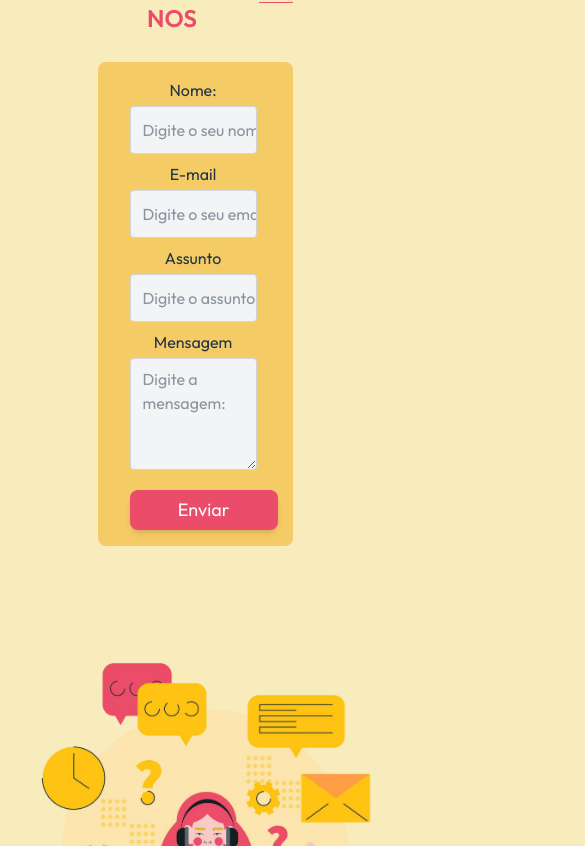
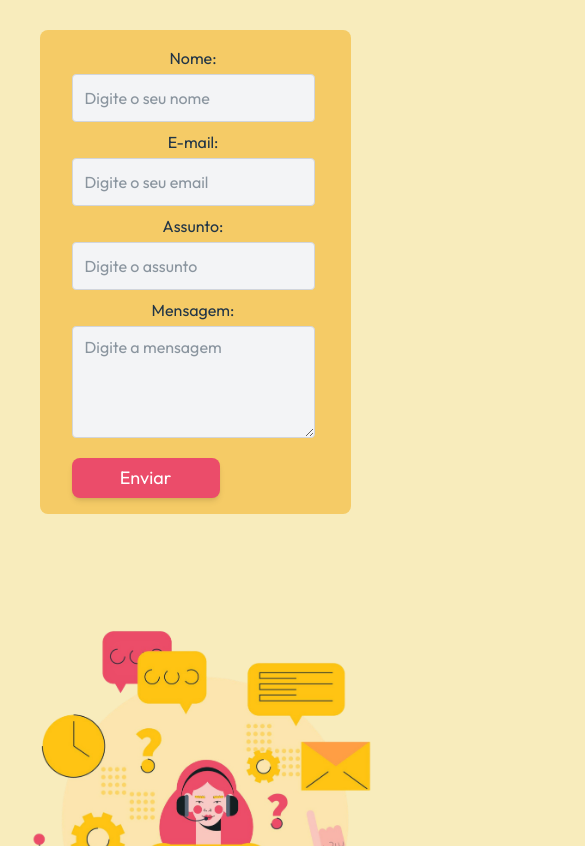
Before and after one commit to acaf02/lumus-solem, a React (Vite) app: page /contact in a window 390 px wide. Shown: the part 938-1784 px from the top of the page, 585 px wide, since content can reach past the window. Built offline with nearby package versions, Linux system fonts and the light colour scheme.

Commit message:
fix: fix page responsiveness

```diff
--- a/src/pages/Contact.jsx
+++ b/src/pages/Contact.jsx
@@ -9,7 +9,7 @@ const Contact = () => {
       <Hero />
     <div className="flex flex-col py-16 gap-16 md:flex-row items-center justify-center min-h-screen md:px-20 ">
       {/* Texto */}
-      <div className="w-1/2 text-center md:text-left">
+      <div className="w-fit md:w-1/2 text-center md:text-left">
       <div className="pb-3">
         <Title text1="CONTATE" text2="-NOS" />
       </div>
@@ -26,33 +26,33 @@ const Contact = () => {
           </label>
 
           <label className="flex flex-col pt-2 pr-9">
-            <span className="pb-1">E-mail</span>
+            <span className="pb-1">E-mail:</span>
             <input
               type="email"
               name="email"
-              placeholder="Digite o seu email:"
+              placeholder="Digite o seu email"
               className="w-full h-12 border border-gray-300 rounded pl-3 bg-gray-100"
               onChange={(e) => setEmail(e.target.value)}
             />
           </label>
 
           <label className="flex flex-col pt-2 pr-9">
-            <span className="pb-1">Assunto</span>
+            <span className="pb-1">Assunto:</span>
             <input
               type="text"
               name="text"
-              placeholder="Digite o assunto:"
+              placeholder="Digite o assunto"
               onChange={(e) => setEmail(e.target.value)}
               className="w-full h-12 border border-gray-300 rounded pl-3 bg-gray-100"
             />
           </label>
 
           <label className="flex flex-col pt-2 pb-5 pr-9">
-            <span className="pb-1">Mensagem</span>
+            <span className="pb-1">Mensagem:</span>
             <textarea
               type="text"
               name="text"
-              placeholder="Digite a mensagem:"
+              placeholder="Digite a mensagem"
               onChange={(e) => setEmail(e.target.value)}
               className="w-full h-12 border border-gray-300 rounded pl-3 h-28 pt-2 bg-gray-100"
             />
@@ -72,7 +72,7 @@ const Contact = () => {
       </div>
     </div>
     <div className="justify-center md:px-20 pt-10">
-      <div className="flex flex-row gap-4 w-full items-center gap-28">
+      <div className="flex flex-col md:flex-row gap-4 w-full items-center gap-28">
         <div className="bg-custom-yellow rounded-lg p-4 w-80 h-48 flex flex-col items-center text-center pt-7 shadow-md">
           <img src={assets.gmail} className="w-16 h-16" />
           <p className="pt-9">Lumussolemvelas@gmail.com</p>
@@ -82,7 +82,7 @@ const Contact = () => {
           <p className="pt-9">Telefone: (11) 99999-9999</p>
         </div>
         <div className="bg-custom-yellow rounded-lg p-4 w-80 h-48 text-center shadow-md flex flex-col items-center pt-9">
-          <img src={assets.instagram} className="w-13 h-13" />
+          <img src={assets.instagram} className="w-13 h-13 " />
           <a href="https://www.instagram.com/lumusvelasartes/">
           <p className="pt-9">@lumusvelasartes</p>
           </a>
```
